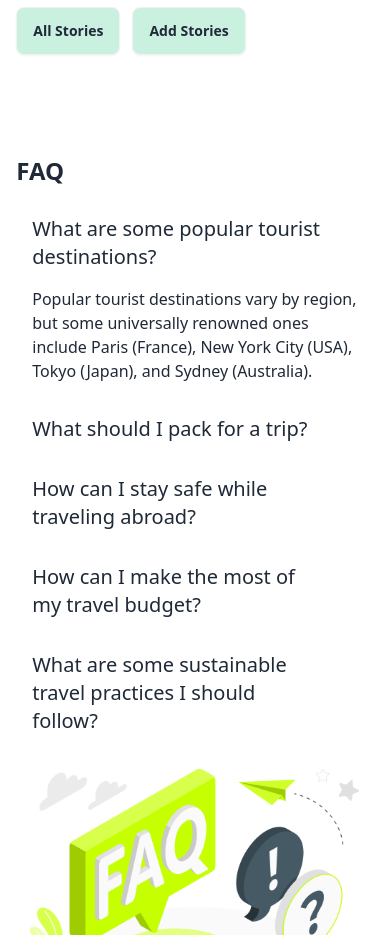
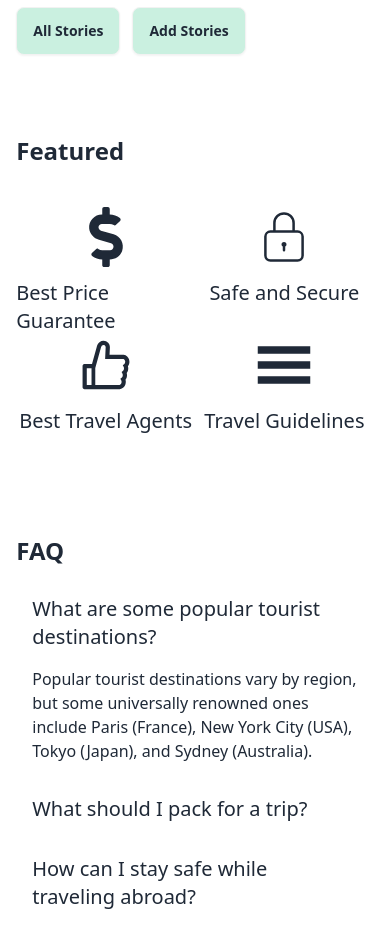
Before and after one commit to Abu-Sayed-Sarker/AS-traverl-agency-client, a React (Vite) app: page / in a window 390 px wide. Shown: the part 1940-2875 px from the top of the page. Built offline with nearby package versions, Linux system fonts and the light colour scheme; no server answers.

Commit message:
about us section done

```diff
--- a/src/Components/Footer/Footer.jsx
+++ b/src/Components/Footer/Footer.jsx
@@ -17,13 +17,13 @@ const Footer = () => {
                 <nav>
                     <h6 className="footer-title">Social</h6>
                     <div className="grid grid-flow-col gap-4">
-                        <a className="text-2xl">
+                        <a href="https://github.com/Abu-Sayed-Sarker" target="blank" className="text-2xl">
                             <FaGithub />
                         </a>
-                        <a className="text-2xl">
+                        <a href="https://www.facebook.com/profile.php?id=100035598160323" target="blank" className="text-2xl">
                             <RiFacebookCircleFill />
                         </a>
-                        <a className="text-2xl">
+                        <a href="https://www.linkedin.com/in/abu-sayed-32a591342" target="blank" className="text-2xl">
                             <FaLinkedinIn />
                         </a>
                     </div>
--- /dev/null
+++ b/src/Components/Home/Featured.jsx
@@ -0,0 +1,33 @@
+import { AiOutlineLike } from "react-icons/ai";
+import { CiLock } from "react-icons/ci";
+import { FaDollarSign } from "react-icons/fa";
+import { GiHamburgerMenu } from "react-icons/gi";
+
+const Featured = () => {
+    return (
+        <div className="mt-20 w-11/12 mx-auto">
+            <h1 className="lg:text-5xl md:text-3xl text-2xl font-bold">Featured</h1>
+            <div className="mt-10 grid lg:grid-cols-4 md:grid-cols-3 grid-cols-2">
+                <div className="flex flex-col items-center gap-3">
+                    <FaDollarSign className="text-6xl" />
+                    <p className="text-xl">Best Price Guarantee</p>
+                </div>
+                <div className="flex flex-col items-center gap-3">
+                    <CiLock className="text-6xl" />
+                    <p className="text-xl">Safe and Secure</p>
+                </div>
+                <div className="flex flex-col items-center gap-3">
+                    <AiOutlineLike className="text-6xl" />
+                    <p className="text-xl">Best Travel Agents</p>
+                </div>
+                <div className="flex flex-col items-center gap-3">
+                    <GiHamburgerMenu className="text-6xl" />
+                    <p className="text-xl">Travel Guidelines</p>
+                </div>
+            </div>
+
+        </div>
+    );
+};
+
+export default Featured;
--- a/src/Components/Navbar/Navbar.jsx
+++ b/src/Components/Navbar/Navbar.jsx
@@ -35,7 +35,7 @@ const Navbar = () => {
                     <ul className="menu menu-horizontal px-1 flex gap-5 uppercase *:font-semibold">
                         <NavLink to={"/"}> <li className="hover:bg-secondary/50 rounded-md px-3 py-2">Home</li> </NavLink>
                         <NavLink to={"/"}> <li className="hover:bg-secondary/50 rounded-md px-3 py-2">Community</li> </NavLink>
-                        <NavLink to={"/"}> <li className="hover:bg-secondary/50 rounded-md px-3 py-2">About Us</li> </NavLink>
+                        <NavLink to={"/aboutus"}> <li className="hover:bg-secondary/50 rounded-md px-3 py-2">About Us</li> </NavLink>
                         <NavLink to={"/"}> <li className="hover:bg-secondary/50 rounded-md px-3 py-2">Trips</li> </NavLink>
                         <NavLink to={"/login"}> <li className="hover:bg-secondary/50 rounded-md px-3 py-2">Login</li> </NavLink>
                     </ul>
--- a/src/Layouts/MainLayout.jsx
+++ b/src/Layouts/MainLayout.jsx
@@ -7,7 +7,7 @@ const MainLayout = () => {
         <div className="">
             <div className=""><Navbar></Navbar></div>
 
-            <div className="pt-[68px]">
+            <div className="pt-[68px] min-h-[calc(100vh-236px)]">
                 <Outlet></Outlet>
             </div>
             <Footer></Footer>
--- /dev/null
+++ b/src/Pages/Main/About/AboutUs.jsx
@@ -0,0 +1,34 @@
+import aboutImg from '../../../assets/About.png'
+const AboutUs = () => {
+    return (
+        <div className="w-11/12 mx-auto mt-10">
+            <h1 className="lg:text-5xl md:text-3xl text-2xl font-bold text-center">About Us</h1>
+            <div className="flex lg:flex-row lg:items-center flex-col-reverse">
+                <div>
+                    <p>Welcome to AS Travel, your ultimate destination for exploring the world&apos;s wonders and creating unforgettable travel experiences. At AS Travel, we are passionate about tourism and dedicated to providing exceptional service tailored to your needs.</p>
+                    <div>
+                        <h1 className="text-xl font-semibold">Our Team</h1>
+                        <p>Our team at AS Travel comprises seasoned professionals with extensive experience in the tourism industry. From travel advisors who meticulously plan your itinerary to guides who enrich your journey with local insights, each member is committed to ensuring your trip exceeds expectations</p>
+                    </div>
+                    <div>
+                        <h1 className="text-xl font-semibold">Experience</h1>
+                        <p>With years of experience behind us, AS Travel has cultivated a deep understanding of what makes a journey remarkable. Whether you&apos;re seeking cultural immersion, adventure, or relaxation, our expertise allows us to craft bespoke travel packages that cater to diverse interests and preferences.</p>
+                    </div>
+                    <div>
+                        <h1 className="text-xl font-semibold">Services</h1>
+                        <p>At AS Travel, we offer a comprehensive range of services designed to make your travel seamless and enjoyable. From booking accommodations and arranging transportation to organizing guided tours and suggesting hidden gems, we handle every detail with precision and care.</p>
+                    </div>
+                    <div>
+                        <h1 className="text-xl font-semibold">Future</h1>
+                        <p>Looking ahead, AS Travel is committed to continuous innovation and enhancement of our services. We strive to incorporate the latest trends in travel, embrace sustainable practices, and expand our offerings to new destinations, ensuring that every journey with us is both responsible and extraordinary.</p>
+                    </div>
+                </div>
+                <div>
+                    <img src={aboutImg} alt="" />
+                </div>
+            </div>
+        </div>
+    );
+};
+
+export default AboutUs;
--- a/src/Pages/Main/Home/Home.jsx
+++ b/src/Pages/Main/Home/Home.jsx
@@ -1,5 +1,6 @@
 import Banner from "../../../Components/Home/Banner";
 import FAQ from "../../../Components/Home/FAQ";
+import Featured from "../../../Components/Home/Featured";
 import Story from "../../../Components/Home/Story";
 import TourismGuide from "../../../Components/Home/TourismGuide";
 
@@ -9,6 +10,7 @@ const Home = () => {
             <Banner></Banner>
             <TourismGuide></TourismGuide>
             <Story></Story>
+            <Featured></Featured>
             <FAQ></FAQ>
         </div>
     );
--- a/src/Router/Router.jsx
+++ b/src/Router/Router.jsx
@@ -7,6 +7,7 @@ import Home from "../Pages/Main/Home/Home";
 import ManageProfile from "../Pages/Dashbord/ManageProfile";
 import MyBooking from "../Pages/Dashbord/MyBooking";
 import AddTour from "../Pages/Dashbord/AddTour";
+import AboutUs from "../Pages/Main/About/AboutUs";
 
 
 const Router = createBrowserRouter([
@@ -18,6 +19,10 @@ const Router = createBrowserRouter([
             {
                 path: '/',
                 element: <Home></Home>
+            },
+            {
+                path: 'aboutus',
+                element: <AboutUs></AboutUs>
             },
             {
                 path: 'login',
```
Also changed, not shown: src/assets/About.png (added).
